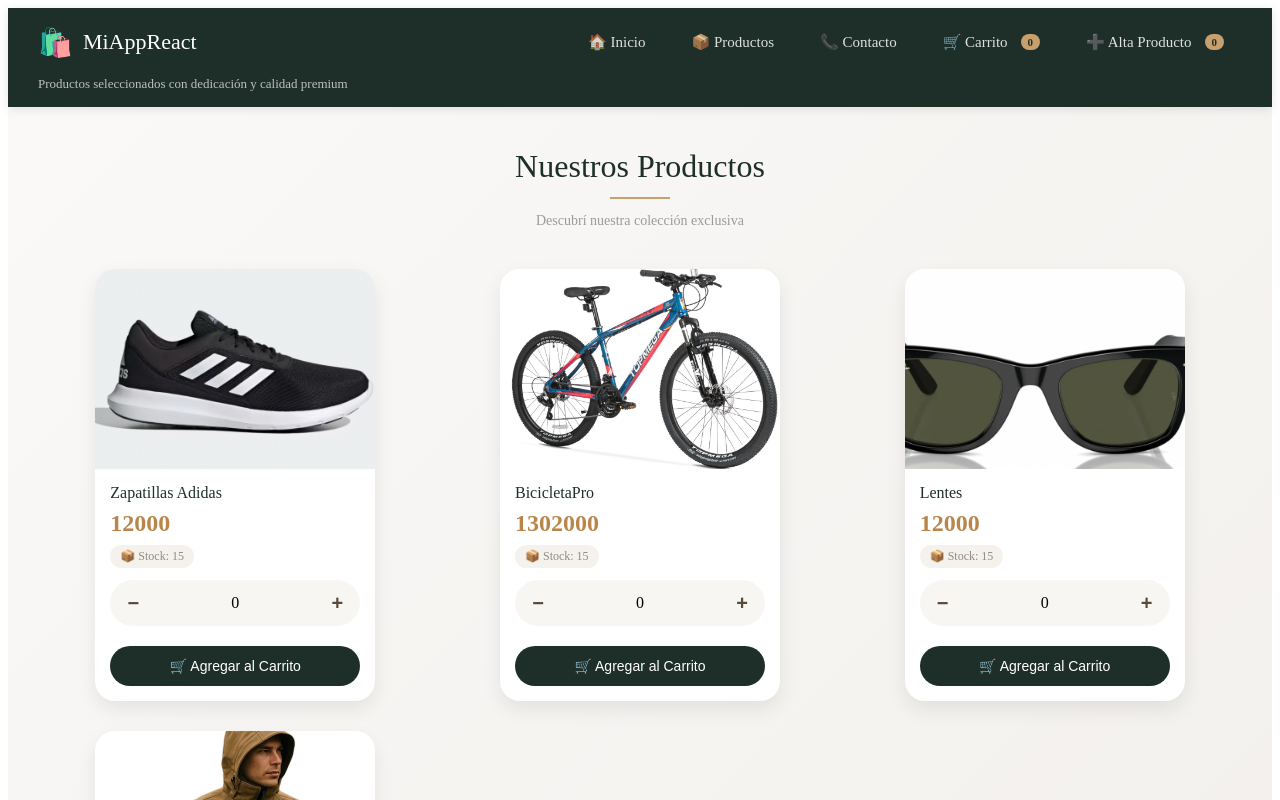
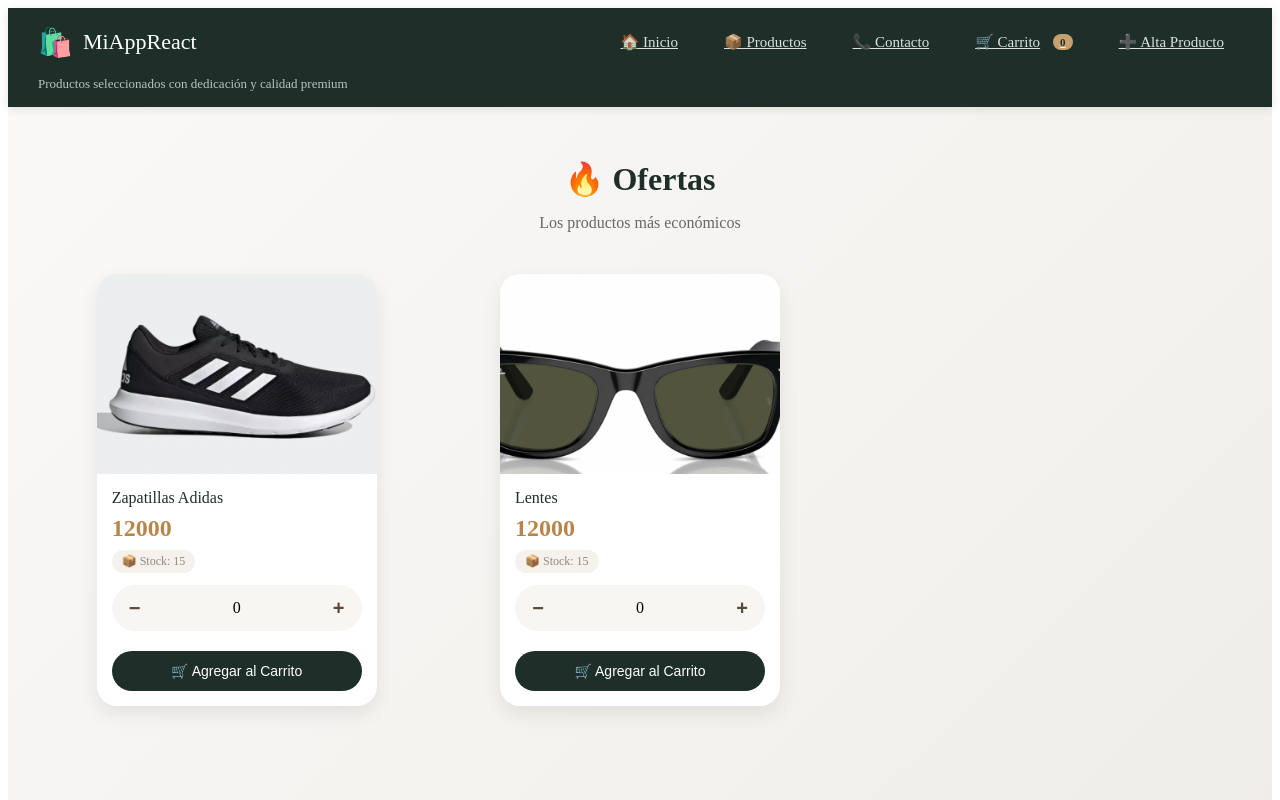
Before and after one commit to damispi10/primer-proyecto-en-react-de-DANIEL-SPINELLA, a React (Vite) app: page / in a window 1280 px wide. Shown: the top 800 px of the page. Built offline with nearby package versions, Linux system fonts and the light colour scheme.

Commit message:
Descripción clara de lo que cambió

```diff
--- a/src/App.jsx
+++ b/src/App.jsx
@@ -1,15 +1,22 @@
-
+import { Routes, Route } from 'react-router-dom';
 import { Layout } from './componentes/layout/Layout';
 import { ItemListContainer } from './componentes/ItemListContainer/ItemListContainer';
 import { FormularioContainer } from './componentes/FormularioContainer/FormularioContainer';
-
+import { Ofertas } from './componentes/Ofertas/Ofertas';
+import {Contacto} from './componentes/Contacto/Contacto';
+import {Carrito} from './componentes/Carrito/Carrito'
 function App() {
     return (
-        <Layout>
-            <ItemListContainer />
-            <FormularioContainer />
-        </Layout>
+        <Routes>
+            <Route element={<Layout />}>
+                <Route path="/" element={<Ofertas />} />
+                <Route path="/productos" element={<ItemListContainer />} />
+                <Route path="/alta-producto" element={<FormularioContainer />} />
+                <Route path="/contacto" element={<Contacto/>} />
+                <Route path="/carrito" element={<Carrito/>} />
+
+            </Route>
+        </Routes>
     );
 }
-
 export default App;
--- /dev/null
+++ b/src/componentes/Carrito/Carrito.jsx
@@ -0,0 +1,11 @@
+import React from 'react';
+export function Carrito () {
+// Por ahora, este componente solo mostrará un mensaje.
+// Más adelante, consumirá los datos de nuestro contexto.
+return (
+<div>
+<h1>Carrito de Compras</h1>
+<p>Aquí se mostrarán los productos que agregaste.</p>
+</div>
+);
+}
--- /dev/null
+++ b/src/componentes/Contacto/Contacto.jsx
@@ -0,0 +1,13 @@
+import styles from './Contacto.module.css';
+export function Contacto() {
+    return (
+        <div className={styles.contacto}>
+            <h2>Contacto</h2>
+            <p>Teléfono: 1133445546</p>
+            <p>Email: nuestronegocio@hotmail.com</p>
+            <p>Instagram: @nuestronegocio</p>
+        </div>
+    );
+
+
+}
--- /dev/null
+++ b/src/componentes/Contacto/Contacto.module.css
@@ -0,0 +1,5 @@
+.contacto {
+    text-align: center;
+    margin-top: '3rem';
+    font-size: 25px;
+}
--- /dev/null
+++ b/src/componentes/Ofertas/Ofertas.jsx
@@ -0,0 +1,27 @@
+import { useState, useEffect } from 'react';
+import { ItemList } from '../ItemList/ItemList';
+import styles from './Ofertas.module.css';
+export function Ofertas() {
+    const [productos, setProductos] = useState([]);
+    const [cargando, setCargando] = useState(true);
+    useEffect(() => {
+        fetch('/data/productos.json')
+            .then(res => res.json())
+            .then(data => {
+                const ordenados = [...data].sort((a, b) => a.precio - b.precio);
+                setProductos(ordenados.slice(0, 2));
+                setCargando(false);
+            })
+            .catch(() => setCargando(false));
+    }, []);
+    if (cargando) {
+        return <p className={styles.mensaje}>Cargando ofertas...</p>;
+    }
+    return (
+        <div className={styles.container}>
+            <h1 className={styles.titulo}>🔥 Ofertas</h1>
+            <p className={styles.subtitulo}>Los productos más económicos</p>
+            <ItemList productos={productos} />
+        </div>
+    );
+}
--- /dev/null
+++ b/src/componentes/Ofertas/Ofertas.module.css
@@ -0,0 +1,21 @@
+.container {
+    padding: 2rem 1rem;
+    max-width: 1200px;
+    margin: 0 auto;
+}
+.titulo {
+    text-align: center;
+    font-size: 2rem;
+    color: #1e2f2a;
+    margin-bottom: 0.5rem;
+}
+.subtitulo {
+    text-align: center;
+    color: #666;
+    margin-bottom: 2rem;
+}
+.mensaje {
+    text-align: center;
+    color: #666;
+    padding: 3rem;
+}
--- a/src/componentes/layout/Header.jsx
+++ b/src/componentes/layout/Header.jsx
@@ -1,24 +1,18 @@
-// src/componentes/layout/Header.jsx
 import { useState } from 'react';
+import { Link } from 'react-router-dom';
 import styles from './Header.module.css';
-
 function Header() {
     const [menuAbierto, setMenuAbierto] = useState(false);
-
     const toggleMenu = () => {
         setMenuAbierto(!menuAbierto);
     };
-
     return (
         <header className={styles.header}>
             <div className={styles.headerContainer}>
-                {/* Logo */}
                 <div className={styles.logo}>
                     <span className={styles.logoIcon}>🛍️</span>
                     <h1 className={styles.titulo}>MiAppReact</h1>
                 </div>
-
-                {/* Botón hamburguesa para mobile */}
                 <button
                     className={styles.hamburguesa}
                     onClick={toggleMenu}
@@ -28,47 +22,41 @@
                     <span className={`${styles.hamburguesaLinea} ${menuAbierto ? styles.activa : ''}`}></span>
                     <span className={`${styles.hamburguesaLinea} ${menuAbierto ? styles.activa : ''}`}></span>
                 </button>
-
-                {/* Navegación - SOLO VISUAL, NO HACE NADA */}
                 <nav className={`${styles.nav} ${menuAbierto ? styles.navAbierto : ''}`}>
                     <ul className={styles.navLista}>
                         <li className={styles.navItem}>
-                            <span className={styles.navLink}>
+                            <Link to="/" className={styles.navLink}>
                                 🏠 Inicio
-                            </span>
+                            </Link>
                         </li>
                         <li className={styles.navItem}>
-                            <span className={styles.navLink}>
+                            <Link to="/productos" className={styles.navLink}>
                                 📦 Productos
-                            </span>
+                            </Link>
                         </li>
                         <li className={styles.navItem}>
-                            <span className={styles.navLink}>
+                            <Link to="/contacto" className={styles.navLink}>
                                 📞 Contacto
-                            </span>
+                            </Link>
                         </li>
                         <li className={styles.navItem}>
-                            <span className={styles.navLink}>
+                            <Link to="/carrito" className={styles.navLink}>
                                 🛒 Carrito
                                 <span className={styles.carritoCount}>0</span>
-                            </span>
+                            </Link>
                         </li>
                         <li className={styles.navItem}>
-                            <span className={styles.navLink}>
+                            <Link to="/alta-producto" className={styles.navLink}>
                                 ➕ Alta Producto
-                                <span className={styles.carritoCount}>0</span>
-                            </span>
+                            </Link>
                         </li>
                     </ul>
                 </nav>
             </div>
-
-            {/* Subtítulo decorativo */}
             <div className={styles.subtituloContainer}>
                 <p className={styles.subtitulo}>Productos seleccionados con dedicación y calidad premium</p>
             </div>
         </header>
     );
 }
-
 export default Header;
--- a/src/componentes/layout/Layout.jsx
+++ b/src/componentes/layout/Layout.jsx
@@ -1,16 +1,15 @@
-
+import { Outlet } from 'react-router-dom';
 import Header from './Header';
 import Footer from './Footer';
 import styles from './Layout.module.css'
-
-export function Layout({ children }) {
+export function Layout() {
     return (
         <div>
             <Header />
             <main className={styles.layout}>
-                {children}
+                <Outlet />
             </main>
             <Footer />
-
-        </div>);
+        </div>
+    );
 }
--- a/src/main.jsx
+++ b/src/main.jsx
@@ -1,13 +1,14 @@
 import React from 'react';
 import ReactDOM from 'react-dom/client';
 import App from './App.jsx';
+import { BrowserRouter } from 'react-router-dom';
 
 ReactDOM.createRoot(document.getElementById('root')).render(
 
 
 
-  <React.StrictMode>
+  <BrowserRouter>
 
     <App />
-  </React.StrictMode>
+  </BrowserRouter>
 )
```
Also changed, not shown: 1 other file (tests, documents, lock files or other folders).
